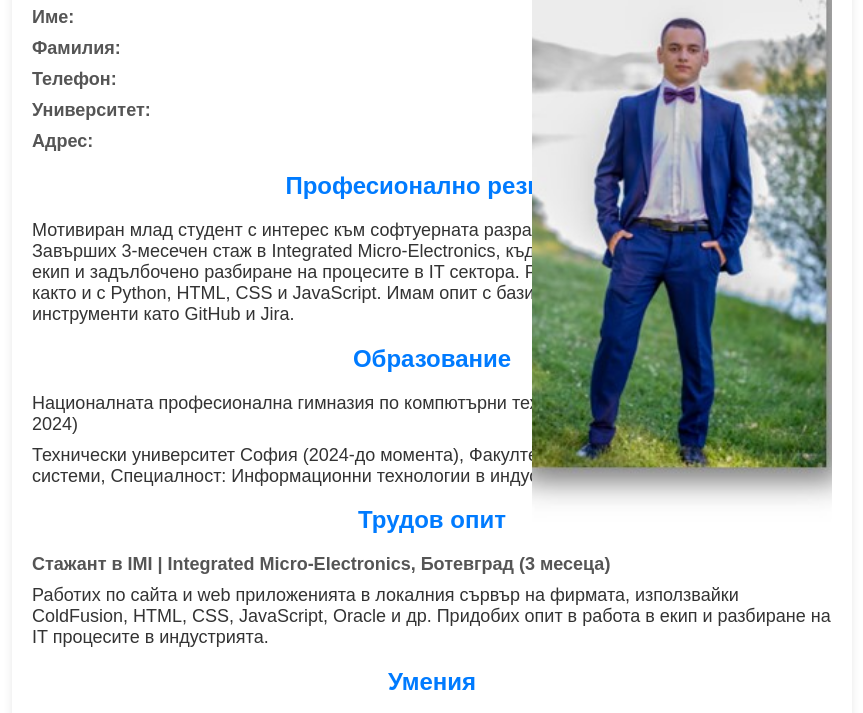
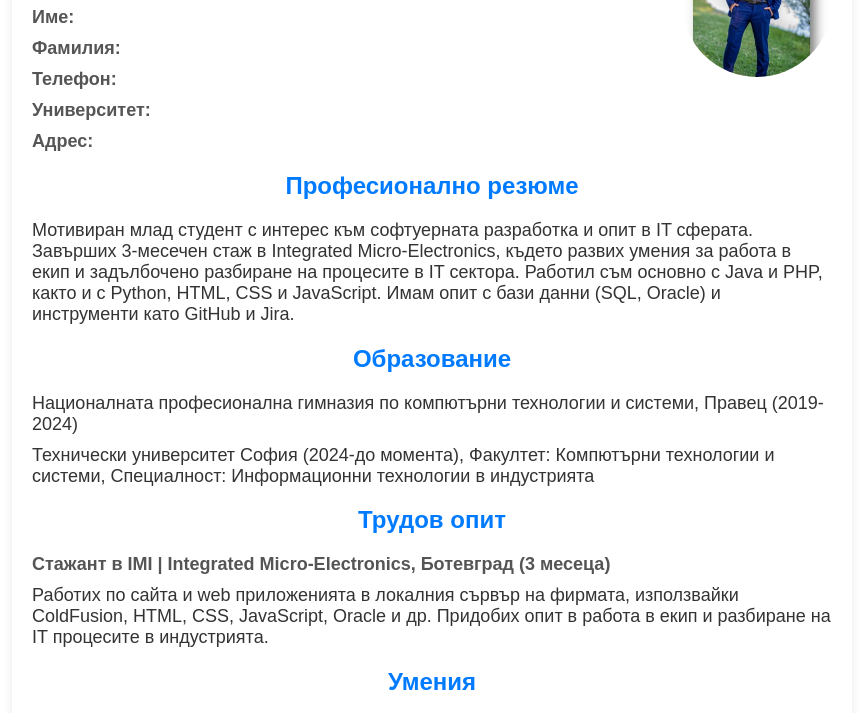
Before and after one commit to RosenKL/MySite, a plain HTML site: page index.html in a window 1280 px wide. Shown: the part 143-856 px from the top of the page, without its empty margins (208-1071 px from the left). Drawn offline with Linux system fonts and the light colour scheme; no server answers.

Commit message:
Update index.html

```diff
--- a/index.html
+++ b/index.html
@@ -30,14 +30,14 @@
             color: #555;
         }
         .profile-img {
-            width: 300px;
-            height: 600px;
-            object-fit: cover;
-            position: absolute;
-            top: 20px;
-            right: 20px;
-
-        }
+    width: 150px;
+    height: 150px;
+    object-fit: cover;
+    border-radius: 50%;
+    position: absolute;
+    top: 20px;
+    right: 20px;
+}
     </style>
 </head>
 <body>
```
